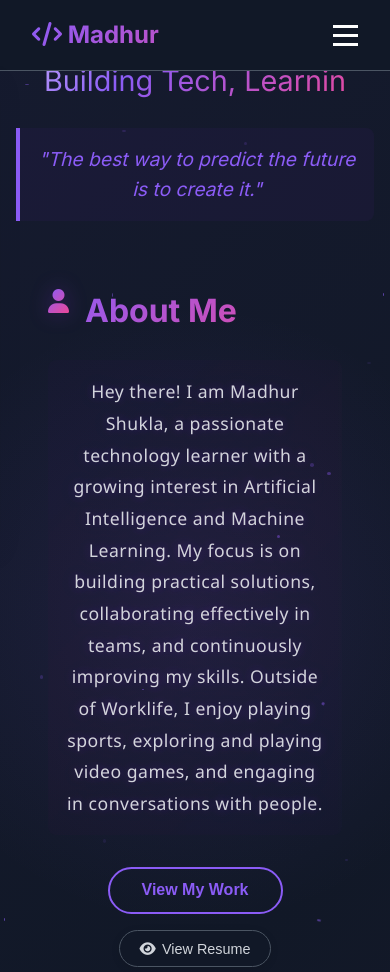
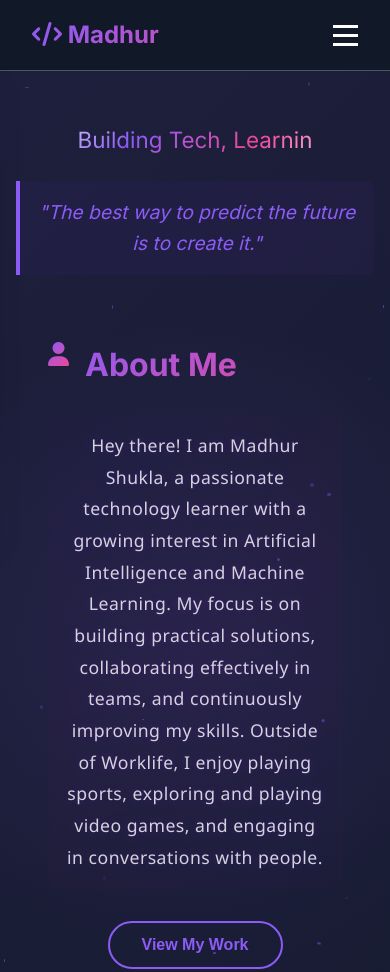
Before and after one commit to Katsu6969/The_PagE, a plain HTML site: page index.html in a window 390 px wide. Shown: the top 972 px of the page. Drawn offline with Linux system fonts and the light colour scheme.

Commit message:
Made changes for mobile view ( Tagline fixed animations reduced)updated certficates links and other respectivgely (projects cards and rest left out things commented out till deployment of projects ) STAGE-2 (html/css/js) interactive, working, Functional on pc and mobile to view

```diff
--- a/styles.css
+++ b/styles.css
@@ -1685,3 +1685,69 @@ section {
         grid-template-columns: 1fr;
     }
 }
+
+/* Performance: reduce heavy animations on mobile and for reduced-motion users */
+@media (max-width: 768px) {
+    /* Disable looping gradient and entry animations in hero */
+    .hero-background,
+    .hero-name,
+    .hero-tagline,
+    .hero-quote,
+    .hero-buttons {
+        animation: none !important;
+    }
+
+    /* Avoid large gradient shifts and expensive filters */
+    .hero-name,
+    .hero-tagline {
+        background-size: 100% 100% !important;
+        filter: none !important;
+        text-shadow: none !important;
+    }
+
+    /* About/section icon animations off on mobile */
+    .section-title i {
+        animation: none !important;
+        filter: none !important;
+    }
+
+    /* General: reduce blur/shadow costs near the top */
+    .hero * {
+        filter: none !important;
+        box-shadow: none !important;
+    }
+}
+
+/* Respect user preference for reduced motion */
+@media (prefers-reduced-motion: reduce) {
+    * {
+        animation: none !important;
+        transition: none !important;
+        scroll-behavior: auto !important;
+    }
+}
+
+/* Mobile hero tagline: keep to one line and adjust spacing */
+@media (max-width: 768px) {
+    .hero {
+        padding-top: 4.5rem; /* give room under fixed navbar */
+    }
+    .hero-tagline {
+        font-size: 1.6rem; /* slightly smaller to fit one line */
+        white-space: nowrap;
+        overflow: hidden;
+        text-overflow: ellipsis;
+        max-width: 92vw;
+        margin: 1rem auto 1.5rem; /* nudge lower to avoid clipping */
+    }
+}
+
+@media (max-width: 480px) {
+    .hero {
+        padding-top: 5rem; /* a bit more space on very small screens */
+    }
+    .hero-tagline {
+        font-size: 1.4rem;
+        max-width: 94vw;
+    }
+}
```
